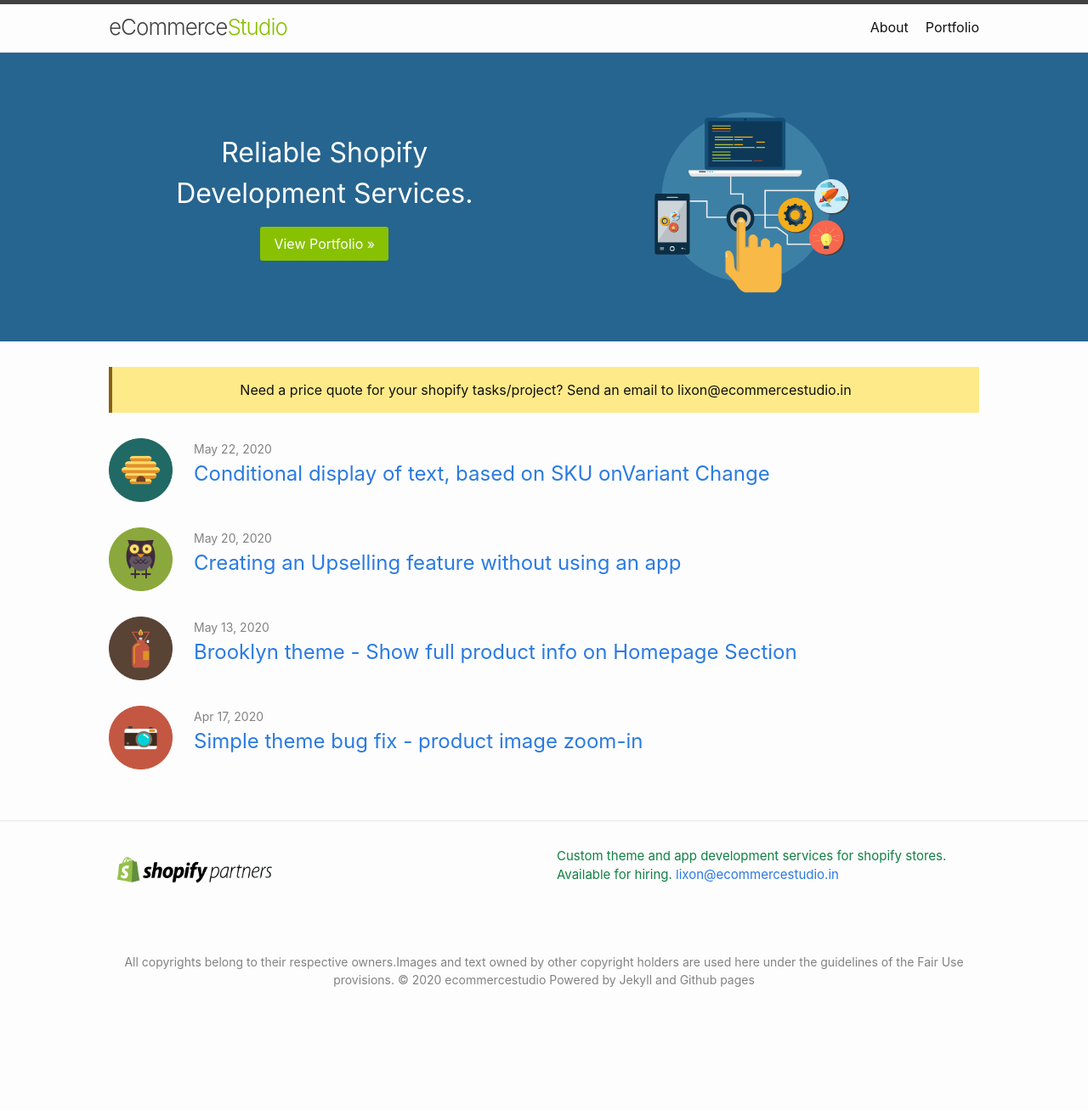
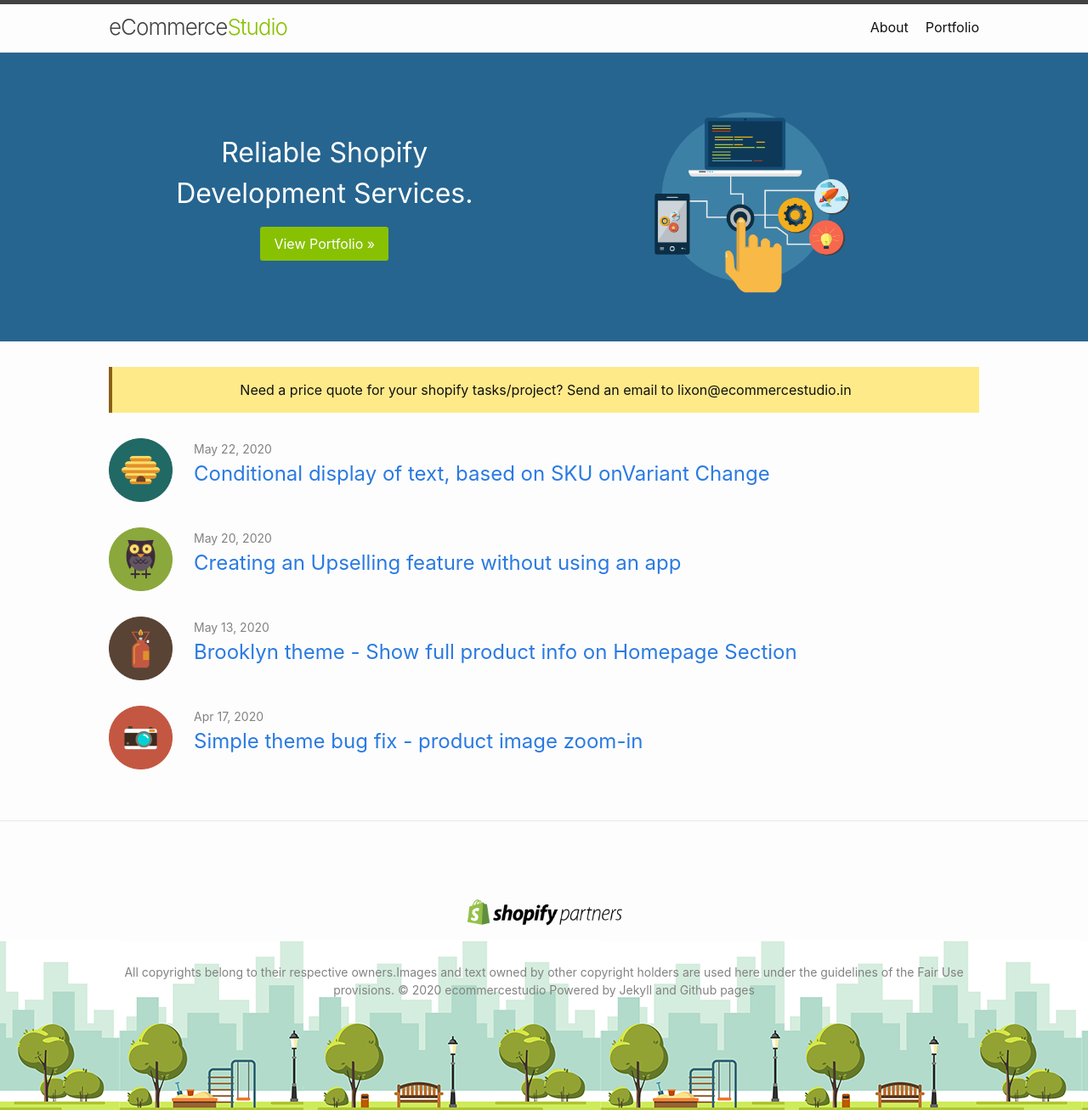
Before and after one commit to lixonic/ecommercestudio, a Jekyll site: the page built from index.markdown, in a window 1280 px wide. Shown: the whole page at 85% size. Built offline with Jekyll 4.4.1, drawn with Linux system fonts in a browser that asks for light colours; before the commit the page ends 1194 px from its top, so only the background shows below that.

Commit message:
footer update

```diff
--- a/_includes/footer.html
+++ b/_includes/footer.html
@@ -3,18 +3,13 @@
 
   <div class="wrapper">
 
-    <div class="footer-col-wrapper">
-      <div class="footer-col">
 
-        <img src="/images/general/shopify-partner.png" width="200">
-
-      </div>
-      <div class="footer-col green">
-        <p>{{ site.description | escape }} Available for hiring. <a href="mailto:{{ site.author.email }}">{{site.author.email}}</a> </p>
-      </div>
-    </div>
 
     <div class="footer-copy">
+      <div class="text-center">
+        <img src="/images/general/shopify-partner.png" width="200">
+        <p>&nbsp;</p>
+      </div>
       All copyrights belong to their respective owners.Images and text owned by other copyright holders are used here under the guidelines of the Fair Use provisions. © {{ 'now' | date: "%Y" }} ecommercestudio Powered by Jekyll and Github pages
     </div>
 
--- a/assets/css/style.scss
+++ b/assets/css/style.scss
@@ -169,3 +169,7 @@
   .no-margin-top{
     margin-top: 0;
   }
+  .site-footer{
+    background: url(../../images/general/footer.png) repeat-x bottom center;
+    min-height: 280px;
+  }
```
Also changed, not shown: images/general/footer.png (added).
